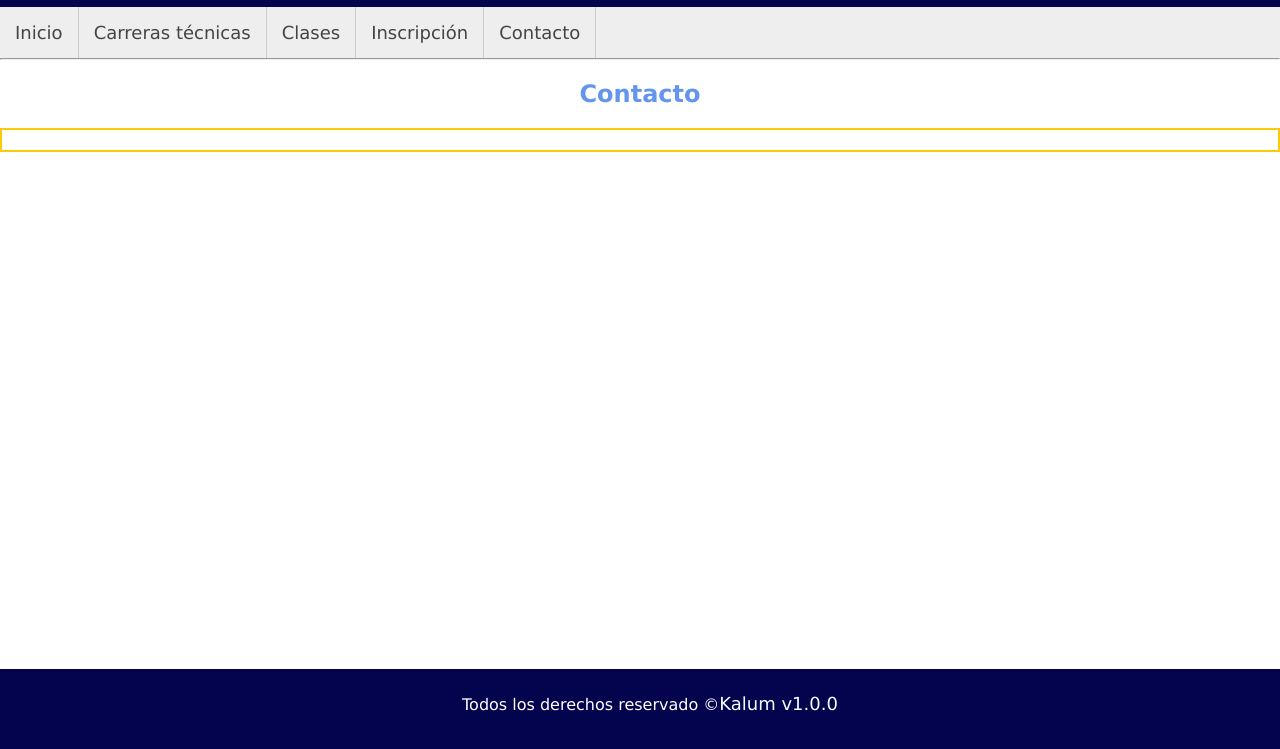
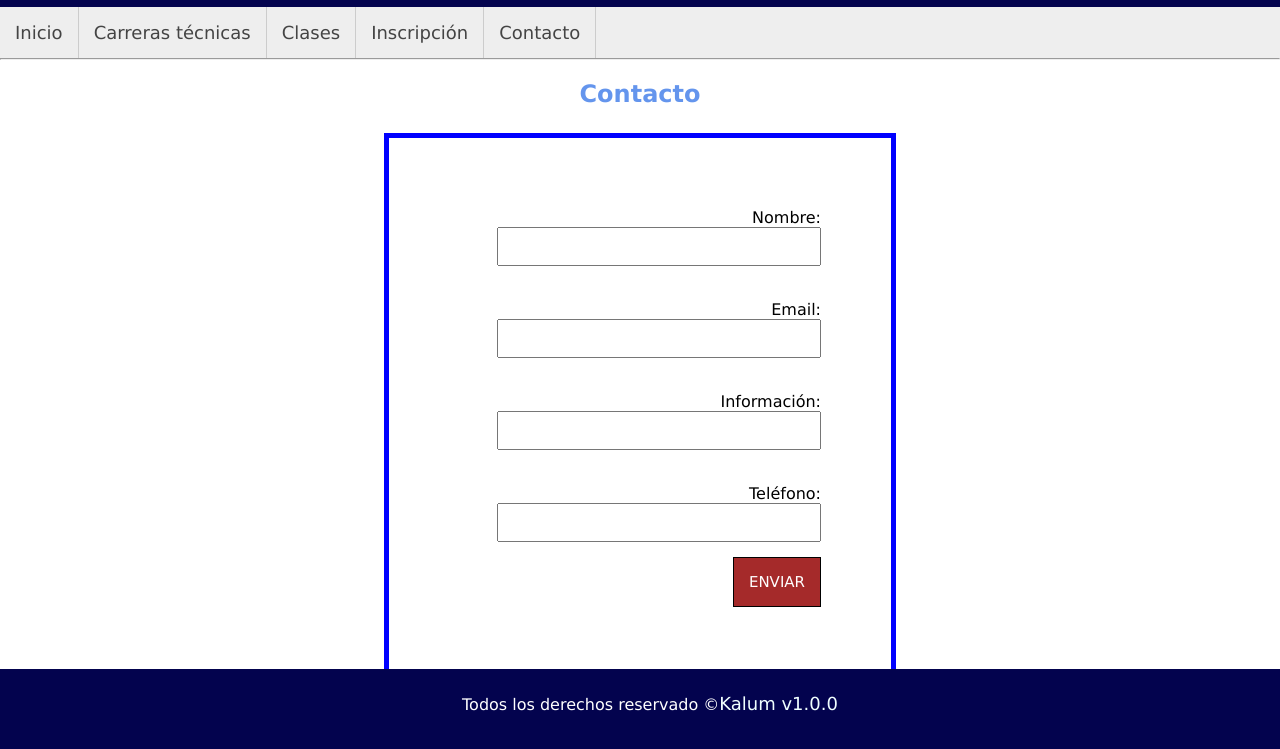
Before and after one commit to psebas99/vs-frontend-2021, a plain HTML site: page contacto.html in a window 1280 px wide. Shown: the part 51-800 px from the top of the page. Drawn offline with Linux system fonts and the light colour scheme.

Commit message:
Finalizacion formulario

```diff
--- a/assets/css/style.css
+++ b/assets/css/style.css
@@ -36,6 +36,19 @@ footer a {
     padding: 10px;
 }
 #contenido table{
+    margin: auto;
+}
+#contacto{
+    position: center;
+    width: 40%;
+    height: 40%;
+    text-align: right;
+    border: 0px solid #fdcc00;
+    padding: 0px;
+    margin-left: 30%;
+    margin-right: 30%;
+}
+#contacto table{
     margin: auto;
 }
 #principal {
@@ -88,6 +101,15 @@ footer a {
 #contenido form *{
     display: inline-block;
 }
+#contacto form {
+    border: 5px solid blue;
+    margin-top: 25px;
+    margin-bottom: 25px;
+    padding: 70px;
+}
+#contacto form  *{
+    display: inline-table;
+}
 input[type="text"], select{
     margin-bottom: 15px;
     padding: 10px;
@@ -105,3 +127,12 @@ input[type="submit"],button{
     border: 1px solid black;
     cursor: pointer;
 }
+input[type="button"],button{
+    background: brown;
+    color: white;
+    padding: 15px;
+    font-size: 15px;
+    text-transform: uppercase;
+    border: 1px solid black;
+    cursor: pointer;
+}
--- a/contacto.html
+++ b/contacto.html
@@ -23,7 +23,35 @@
         </nav>
         <hr>
         <h2 class="subTitulo">Contacto</h2>
-        <div id="contenido"> </div>
+        <div id="contacto">
+                <form action="">
+                <p>
+                    <div>
+                    <label for="Nombre:">Nombre:</label>
+                    <input type="text" name="Nombre">
+                    </div>
+                </p>
+                <p>
+                    <div>
+                    <label for="Email:">Email:</label>
+                    <input type="text" name="Email">
+                    </div>
+                </p>
+                <p>
+                    <div>
+                    <label for="Informacion:">Información:</label>
+                    <input type="text" name="Informacion">
+                    </div>
+                </p>
+                <p>
+                    <div>
+                    <label for="Telefono:">Teléfono:</label>
+                    <input type="text" name="Telefono">
+                    </div>
+                </p>
+                <input type="submit" value="Enviar" >
+                </form>
+        </div>
         <footer>
             Todos los derechos reservado &copy;<a href="http://www.kinal.org.gt">Kalum v1.0.0</a>
         </footer>
```
Also changed, not shown: inscripcion.html (+3 -0 lines).
